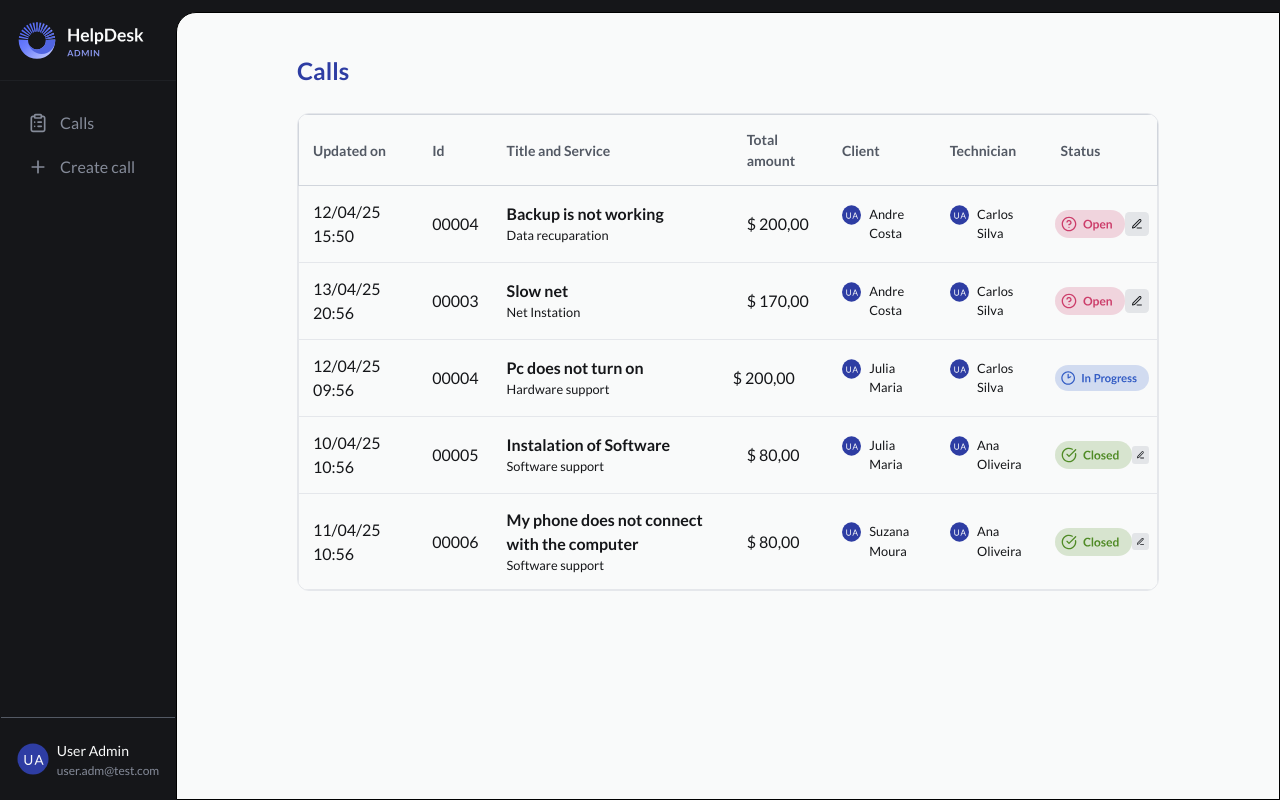
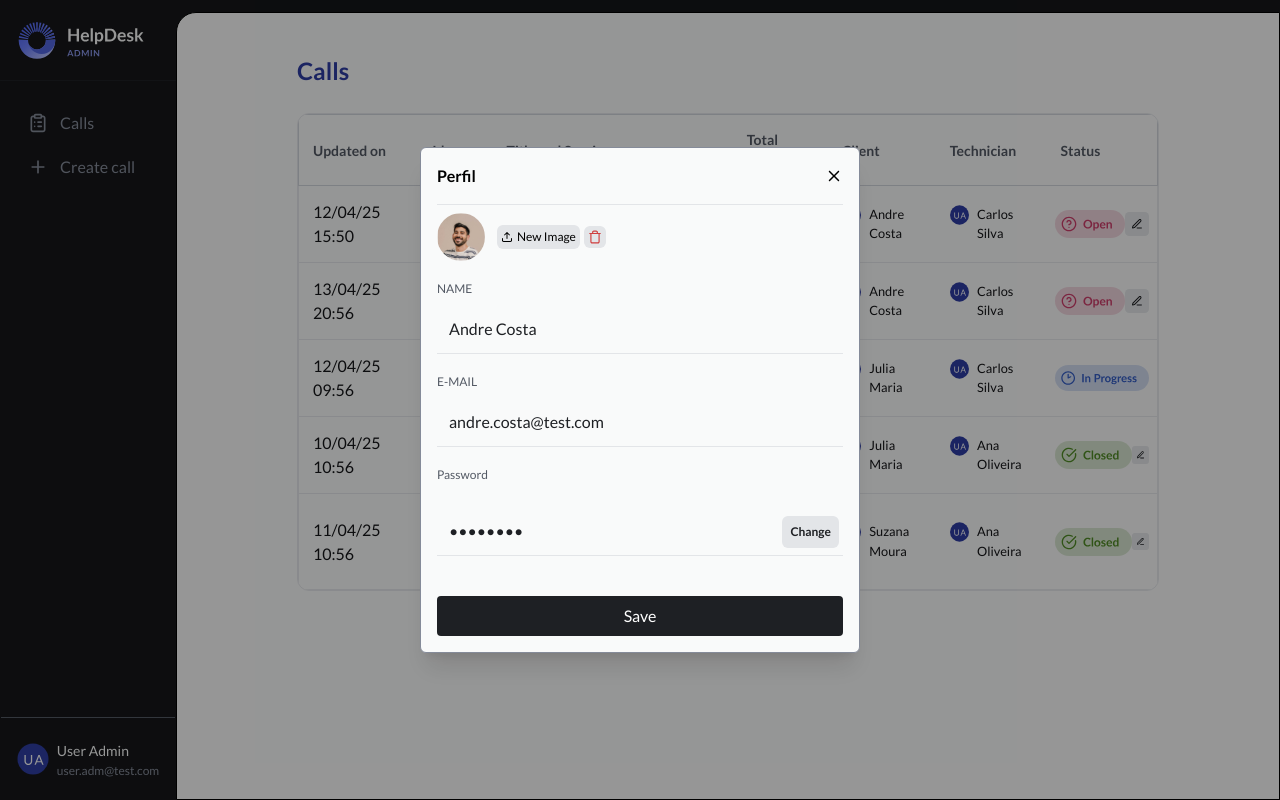
Before and after one commit to jotadagostin/HelpDesk, a React (Vite) app in the folder helpdesk/: page /clients in a window 1280 px wide. Built offline with nearby package versions, Linux system fonts and the light colour scheme.

Commit message:
setting client logout modal

```diff
--- a/helpdesk/src/pages/Client/Clients.tsx
+++ b/helpdesk/src/pages/Client/Clients.tsx
@@ -2,6 +2,7 @@ import adminMenuSvg from "../../assets/images/NavHeaderAdmin.svg";
 import callsSvg from "../../assets/icons/icon/clipboard-list.svg";
 import callsWhiteSvg from "../../assets/icons/icon/clipboard-list-white.svg";
 import avatarSvg from "../../assets/images/Avatar.svg";
+import avatarClientSvg from "../../assets/icons/icon/AvatarClient.svg";
 import { useState, useRef, useEffect } from "react";
 import { useNavigate } from "react-router";
 import statusOpenSvg from "../../assets/icons/icon/TagStatus(open).svg";
@@ -17,7 +18,6 @@ import userWhite from "../../assets/icons/icon/user-white.svg";
 import exitRed from "../../assets/icons/icon/log-out-red.svg";
 import buttonXSvg from "../../assets/icons/icon/x.svg";
 import arrowSvg from "../../assets/icons/icon/arrow-left.svg";
-import tecProfileAvatar from "../../assets/icons/icon/tecProfileAvatar.svg";
 import uploadSvg from "../../assets/icons/icon/upload.svg";
 import trashSvg from "../../assets/icons/icon/trashRed.svg";
 
@@ -25,7 +25,7 @@ export function Clients() {
   const [isHovered, setIsHovered] = useState(false);
   const [isMobileMenuOpen, setIsMobileMenuOpen] = useState(false);
   const [isUserPopupOpen, setIsUserPopupOpen] = useState(false);
-  const [isProfileModalOpen, setIsProfileModalOpen] = useState(false);
+  const [isProfileModalOpen, setIsProfileModalOpen] = useState(true);
   const [showModal, setShowModal] = useState(false);
   const popupRef = useRef<HTMLDivElement>(null);
   const navigate = useNavigate();
@@ -266,7 +266,7 @@ export function Clients() {
                 />
               </div>
               <div className="flex gap-3">
-                <img src={tecProfileAvatar} alt="" />
+                <img src={avatarClientSvg} alt="" />
                 <button className="flex items-center gap-1">
                   <div className="flex items-center bg-[var(--gray-500)] p-1 rounded-md gap-1">
                     <img src={uploadSvg} alt="" className="w-[12px] h-[12px]" />
@@ -284,7 +284,7 @@ export function Clients() {
               </label>
               <input
                 type="text"
-                placeholder="Carlos Silva"
+                placeholder="Andre Costa"
                 className="border-b border-[var(--gray-500)] py-3 px-3 placeholder-[var(--gray-200)]"
               />
               <label htmlFor="" className="text-[var(--gray-300)] text-xs mt-3">
@@ -292,14 +292,14 @@ export function Clients() {
               </label>
               <input
                 type="email"
-                placeholder="carlos.silva@test.com"
+                placeholder="andre.costa@test.com"
                 className="border-b border-[var(--gray-500)] py-3 px-3 placeholder-[var(--gray-200)]"
               />
               <label htmlFor="" className="text-[var(--gray-300)] text-xs mt-3">
                 Password
               </label>
 
-              <div className="relative w-full mt-4">
+              <div className="relative w-full mt-4 ">
                 <input
                   type="password"
                   placeholder="••••••••"
@@ -312,41 +312,10 @@ export function Clients() {
                   Change
                 </button>
               </div>
-
-              <div>
-                <div className="flex flex-col gap-1 mt-3">
-                  <h2 className="text-sm text-[var(--gray-200)] font-bold">
-                    Availability
-                  </h2>
-                  <p className="text-xs text-[var(--gray-300)]">
-                    Business hours defined by the admin.
-                  </p>
-                </div>
-                <div className="mt-4 flex gap-2 mb-4 border-b border-[var(--gray-500)] pb-4">
-                  <span className="text-xs text-[var(--gray-400)] border rounded-2xl py-1 px-2">
-                    09:00
-                  </span>
-                  <span className="text-xs text-[var(--gray-400)] border rounded-2xl py-1 px-2">
-                    10:00
-                  </span>
-                  <span className="text-xs text-[var(--gray-400)] border rounded-2xl py-1 px-2">
-                    12:00
-                  </span>
-                  <span className="text-xs text-[var(--gray-400)] border rounded-2xl py-1 px-2">
-                    13:00
-                  </span>
-                  <span className="text-xs text-[var(--gray-400)] border rounded-2xl py-1 px-2">
-                    14:00
-                  </span>
-                  <span className="text-xs text-[var(--gray-400)] border rounded-2xl py-1 px-2">
-                    15:00
-                  </span>
-                </div>
-              </div>
             </div>
             <button
               onClick={() => setIsProfileModalOpen(false)}
-              className="mt-2 bg-[var(--gray-200)] text-white px-4 py-2 rounded"
+              className="mt-10 bg-[var(--gray-200)] text-white px-4 py-2 rounded "
             >
               Save
             </button>
```
Also changed, not shown: helpdesk/src/assets/icons/icon/AvatarClient.svg (added).
